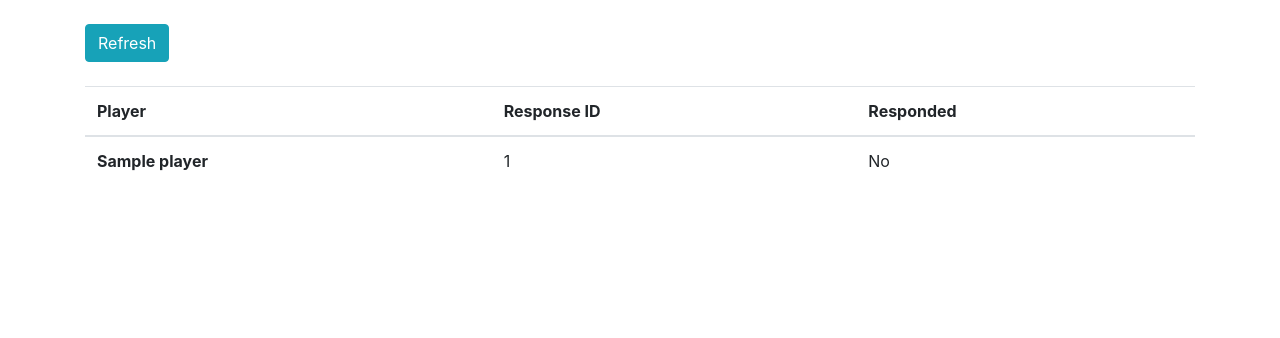
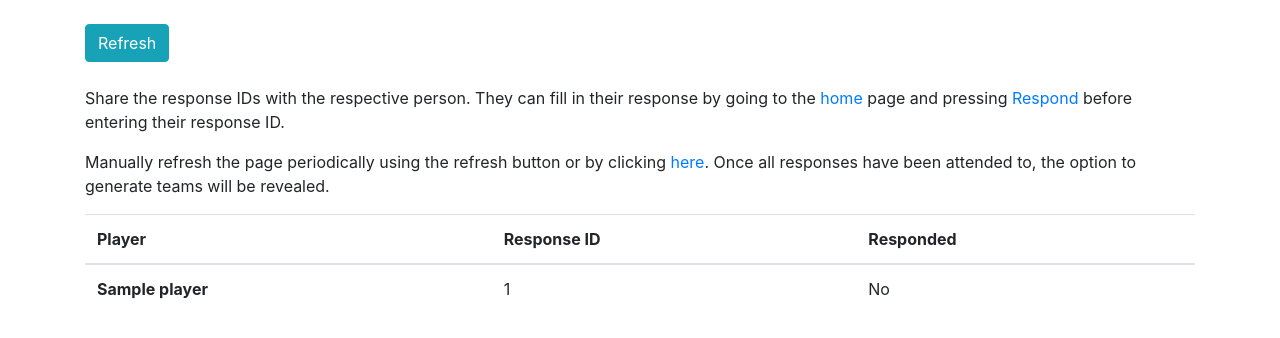
Before and after one commit to puct9/matchmaker, a Flask app: template templates/view_room.html in a window 1280 px wide. Shown: the top 338 px of the page. Run offline with Flask 2, Linux system fonts and the light colour scheme; the template is opened without the code that fills it: most values are stand-ins (such as "Sample title", 1, 10 or a date in 2020); some libraries are stand-ins or nearby versions.

Commit message:
Added usage tips

```diff
--- a/templates/view_room.html
+++ b/templates/view_room.html
@@ -9,6 +9,10 @@
             <br />
             <button class="btn btn-info" onclick="location.reload(); return false;">Refresh</button>
             <br /><br />
+            <p>Share the response IDs with the respective person. They can fill in their response by going to the <a href="/">home</a> page and
+            pressing <a href="/respond">Respond</a> before entering their response ID.</p>
+            <p>Manually refresh the page periodically using the refresh button or by clicking <a href="">here</a>. Once all responses have been
+            attended to, the option to generate teams will be revealed.</p>
             <table class="table">
                 <thead>
                     <tr>
```
